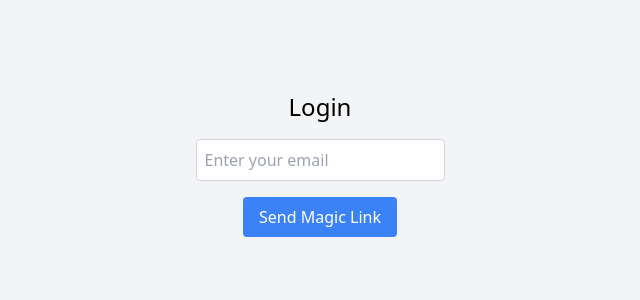
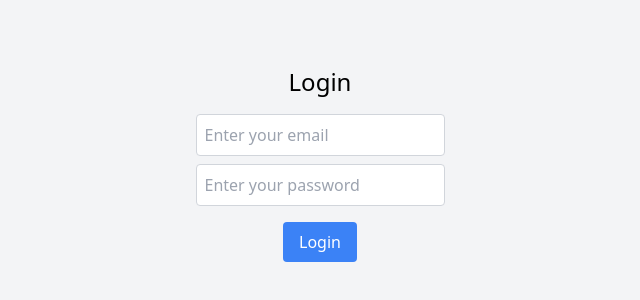
Before and after one commit to AdrianWheels/Citame3, a Next.js app: page /auth in a window 1280 px wide. Shown: the part 252-552 px from the top of the page, without its empty margins (320-960 px from the left). Built offline with nearby package versions, Linux system fonts and the light colour scheme; no server answers.

Commit message:
Sistema de contraseña

```diff
--- a/app/auth/page.tsx
+++ b/app/auth/page.tsx
@@ -1,20 +1,22 @@
 // app/auth/page.tsx
 'use client'
 
-import { useState } from 'react'
-import { supabase } from '../../lib/supabaseClient'
+import { useState } from 'react';
+import { supabase } from '../../lib/supabaseClient';
 
 export default function AuthPage() {
-  const [email, setEmail] = useState('')
+  const [email, setEmail] = useState('');
+  const [password, setPassword] = useState('');
 
   const handleLogin = async () => {
-    const { error } = await supabase.auth.signInWithOtp({ email })
+    const { error } = await supabase.auth.signInWithPassword({ email, password });
     if (error) {
-      console.error('Error logging in', error)
+      console.error('Error logging in', error);
     } else {
-      alert('Check your email for the login link!')
+      alert('Login successful!');
+      window.location.href = '/';
     }
-  }
+  };
 
   return (
     <div className="flex flex-col items-center justify-center min-h-screen bg-gray-100">
@@ -26,9 +28,16 @@ export default function AuthPage() {
         value={email}
         onChange={(e) => setEmail(e.target.value)}
       />
+      <input
+        type="password"
+        className="p-2 border border-gray-300 rounded mt-2"
+        placeholder="Enter your password"
+        value={password}
+        onChange={(e) => setPassword(e.target.value)}
+      />
       <button className="mt-4 bg-blue-500 text-white px-4 py-2 rounded" onClick={handleLogin}>
-        Send Magic Link
+        Login
       </button>
     </div>
-  )
+  );
 }
--- a/app/layout.tsx
+++ b/app/layout.tsx
@@ -2,8 +2,8 @@
 import '@/app/globals.css'
 
 export const metadata = {
-  title: 'My App',
-  description: 'Generated by create next app',
+  title: 'Citame',
+  description: 'Una manera sencilla de obtener citas',
 }
 
 export default function RootLayout({
```
